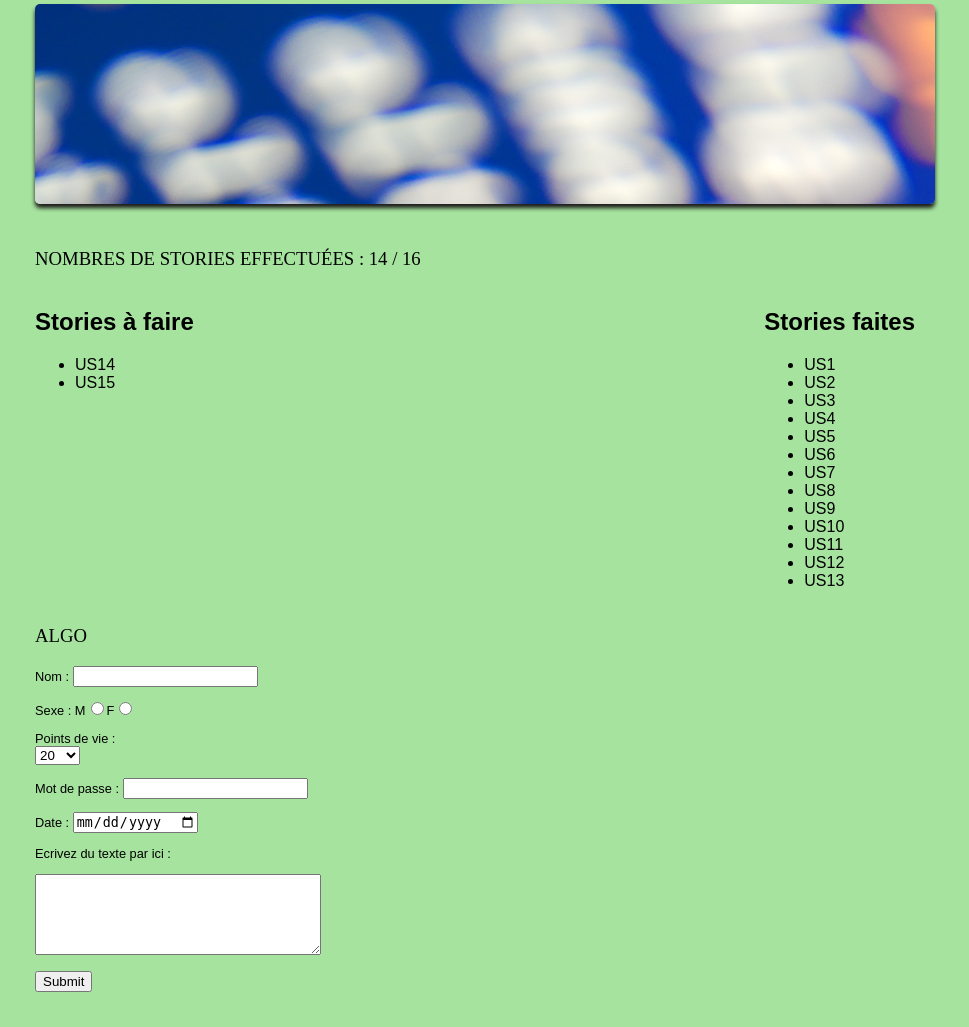
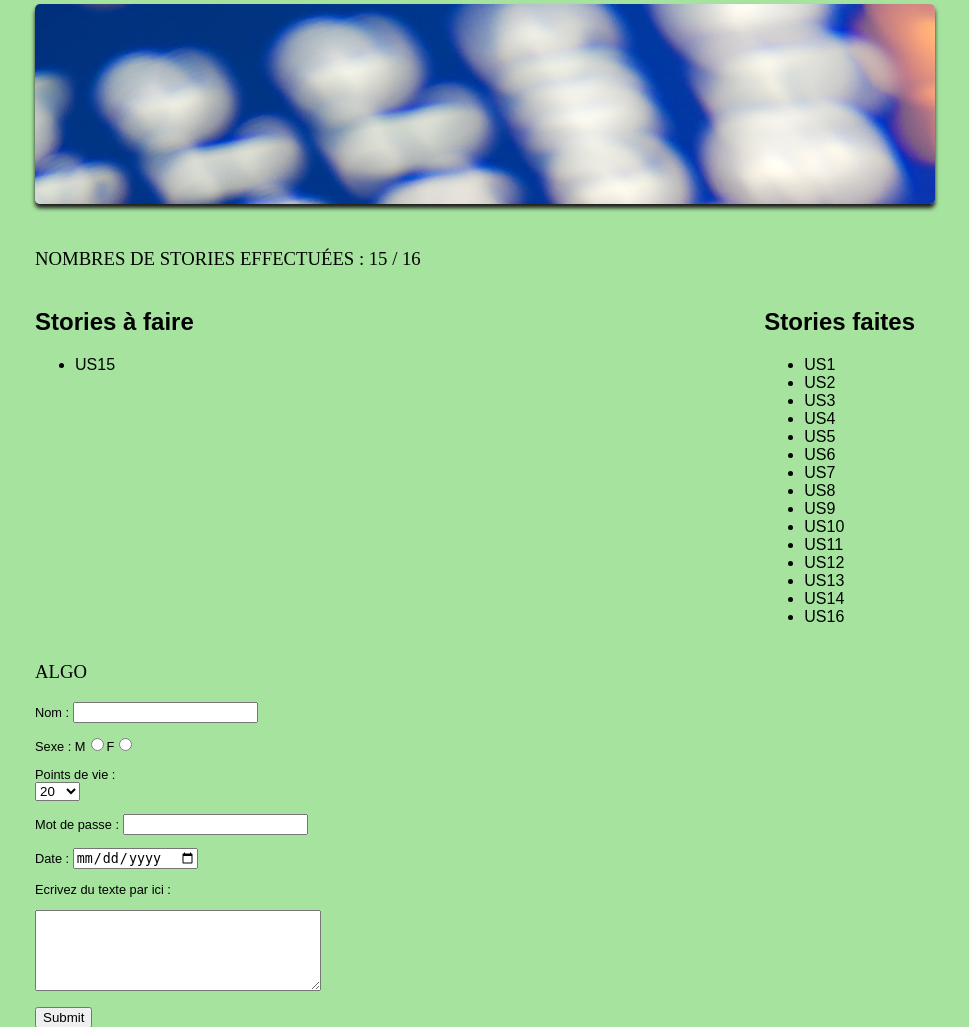
Before and after one commit to AnisBastide/PHP, a PHP site: page / in a window 1280 px wide. Shown: the part 91-1118 px from the top of the page, without its empty margins (155-1124 px from the left). Run offline with PHP 8.4, Linux system fonts and the light colour scheme.

Commit message:
modified number of story finished

```diff
--- a/index.php
+++ b/index.php
@@ -12,13 +12,12 @@
 		<section>
 			<article>
 				<h1>
-					Nombres de stories effectuées : 14 / 16
+					Nombres de stories effectuées : 15 / 16
 				</h1>
 				<div id="stories">
 					<div>
 						<h2>Stories à faire</h2>
 						<ul>
-							<li>US14</li>
 							<li>US15</li>
 						</ul>
 					</div>
@@ -38,7 +37,9 @@
                             <li>US11</li>
                             <li>US12</li>
                             <li>US13</li>
-						</ul>
+                            <li>US14</li>
+                            <li>US16</li>
+                        </ul>
 					</div>
 				</div>
 				<div id="algo">
--- a/portions/exo.php
+++ b/portions/exo.php
@@ -117,17 +117,18 @@ require "../hexadecimal(US8).php";
         ?>
     </form>
     <h3>US 9</h3>
-    <form>
+    <form method="post">
         <?php
         $form2 = new autoform;
 
         $form2->getInputText("Nombre à transformer en binaire", "binary");
+        $form2->getInputSubmit("Valider");
+
         if (!empty($_POST)) {
             $bin = new binary();
             $bin->binaryConverter($_POST["binary"]);
         }
 
-        $form2->getInputSubmit("Valider");
 
         ?>
     </form>
```
